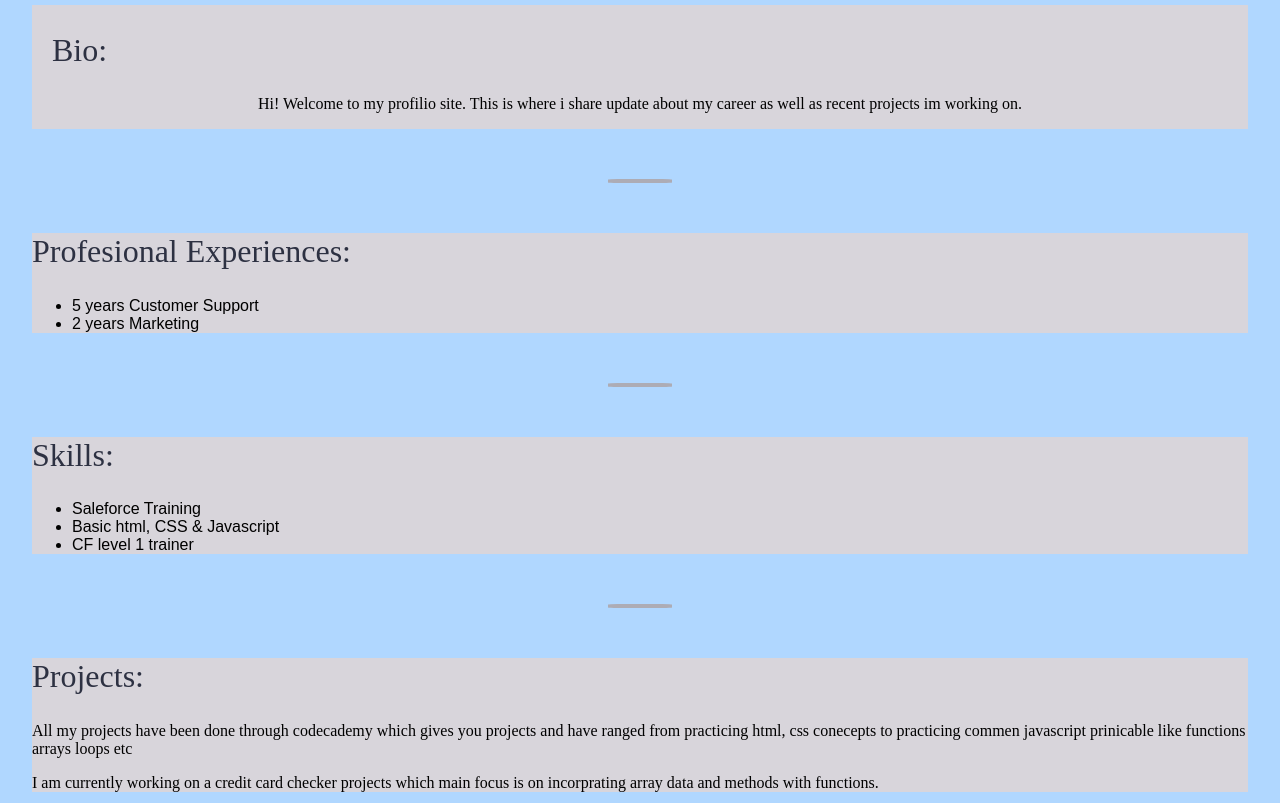
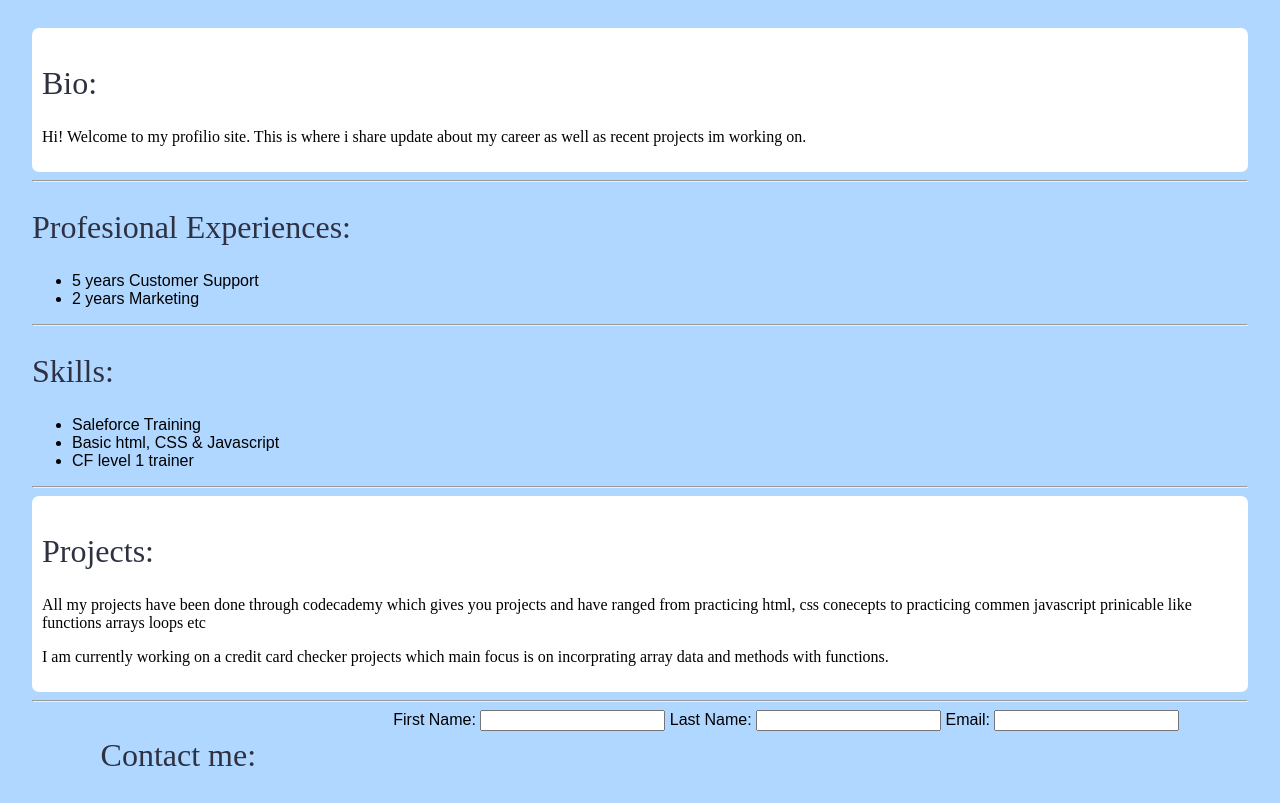
Before and after one commit to Liam-B1/CODE-Lancahire-work-, a plain HTML site: page index.html in a window 1280 px wide. Shown: the part 200-1003 px from the top of the page. Drawn offline with Linux system fonts and the light colour scheme; a web font is replaced by a local one.

Commit message:
Continue with CSS on demo site

```diff
--- a/CODE Lancs pratice /Demo site/style.css
+++ b/CODE Lancs pratice /Demo site/style.css
@@ -8,9 +8,11 @@ body {
 
 h1 {
     color: #2D3142;
-    text-decoration: underline #ADACB5;
+    text-decoration: underline #FFFFFF;
     font-size: 3rem;
     margin-bottom: 50px;
+    margin-left: 45px;
+    margin-top: 50px;
 }
 
 nav ul {
@@ -21,11 +23,12 @@ nav ul {
     font-family: 'Baloo Thambi 2';
     font-weight: 700;
     margin-bottom: 50px;
+    font-size: 1.25rem;
 }
 
 nav li:hover{
     color: #2D3142;
-    text-decoration: underline #ADACB5 2px;
+    text-decoration: underline #FFFFFF 2px;
     border-radius: 20px;
     padding: 5px;
 }
@@ -40,35 +43,75 @@ h2 {
 
 p {
     font-family: 'Baloo Thambi 2';
-    font-weight: 300;
+    font-weight: 400;
 }
 
-hr {
-    color: #ADACB5;
-    border: solid 2px;
-    width: 5%;
-    border-radius: 15%;
-    margin-top: 50px;
-    margin-bottom: 50px;
+div{
+    border-radius: 7px;
+    border-style: hidden;
+
 }
 
-section {
-    display: block;
-    background-color: #D8D5DB;
+.main-grid {
+    margin-top: 200px;
+    display: grid;
+    grid-template-columns: repeat(4, 1fr);
+    grid-template-rows: repeat(5 1fr);
+    gap: 1rem;
 }
 
- .bio {
-    justify-content: center;
-    align-content: flex-start;
-    background-color: #D8D5DB;
+.bio {
+    grid-column: span 2;
+    grid-row: span 2;
+    background-color:#FFFFFF;
+    font-size: medium;
+    font-weight: 200;
+    padding: 10px;
 }
 
-.bio h2 {
-
-    margin-left: 20px;
+.bio img {
+    width: 350px;
+    height: auto;
+    padding-left: 90px;
 }
 
-.bio p {
-    text-align: center;
-    justify-content: center;
+.projects {
+    grid-column: span 3;
+    grid-column-start: 3;
+    grid-column-end: 5;
+    padding: 10px;
+    background-color: #FFFFFF;
 }
+
+.profesional-experiences{
+    background-color: #FFFFFF;
+    padding-left: 10px;
+}
+
+.profesional-experiences ul{
+    margin-right: 50px;
+}
+
+.skills{
+    background-color: #FFFFFF;
+    padding-left: 10px;
+}
+
+.skills ul {
+    margin-top: 50px;
+    margin-right: 50px;
+}
+
+.contact-me {
+    grid-column: span 2;
+    grid-row: span 2;
+    justify-items: center;
+    grid-column-start: 2;
+    grid-column-end: 4;
+    display: flex;
+    justify-content:space-around;
+}
+
+.contact-me button {
+    padding: 10px;
+}
```
